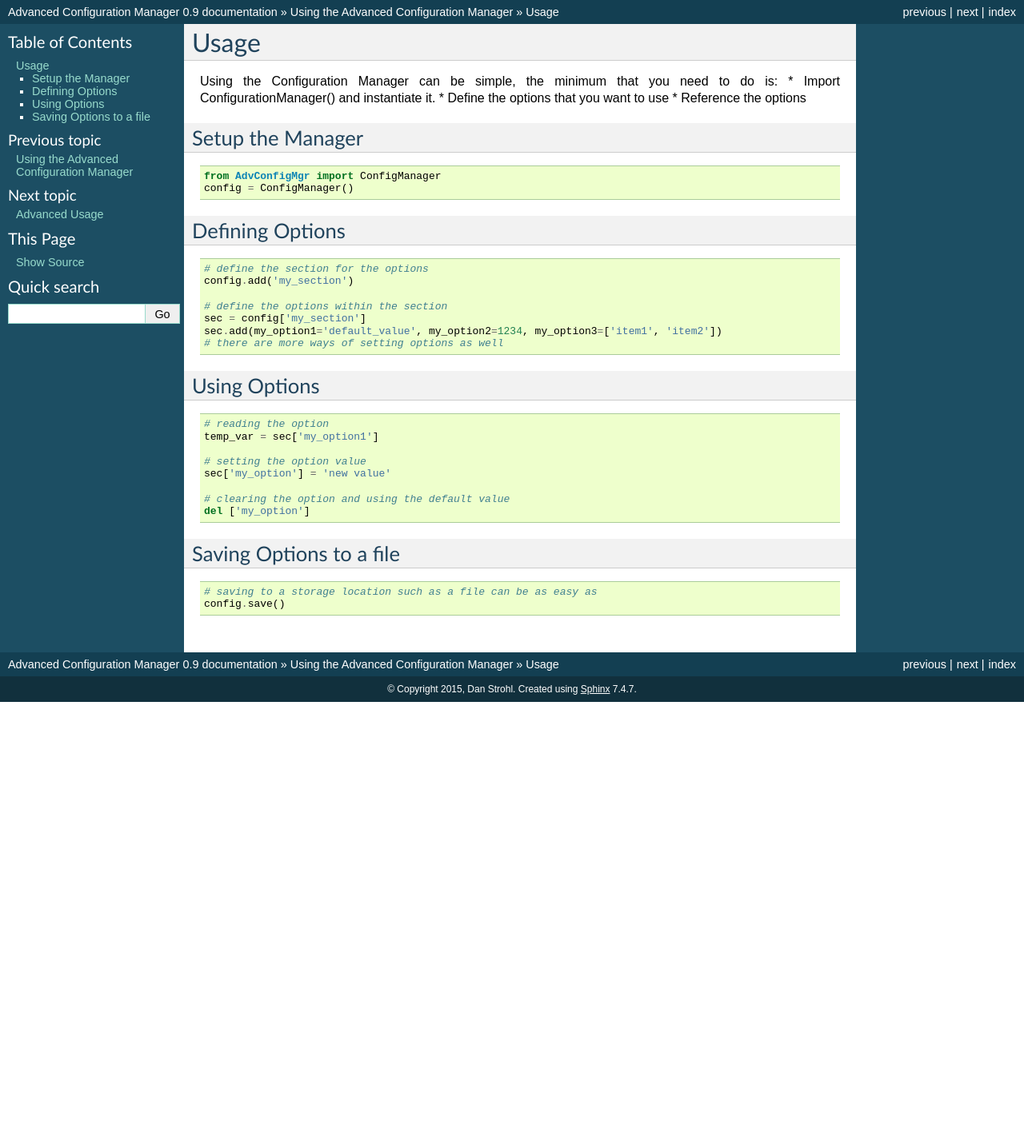
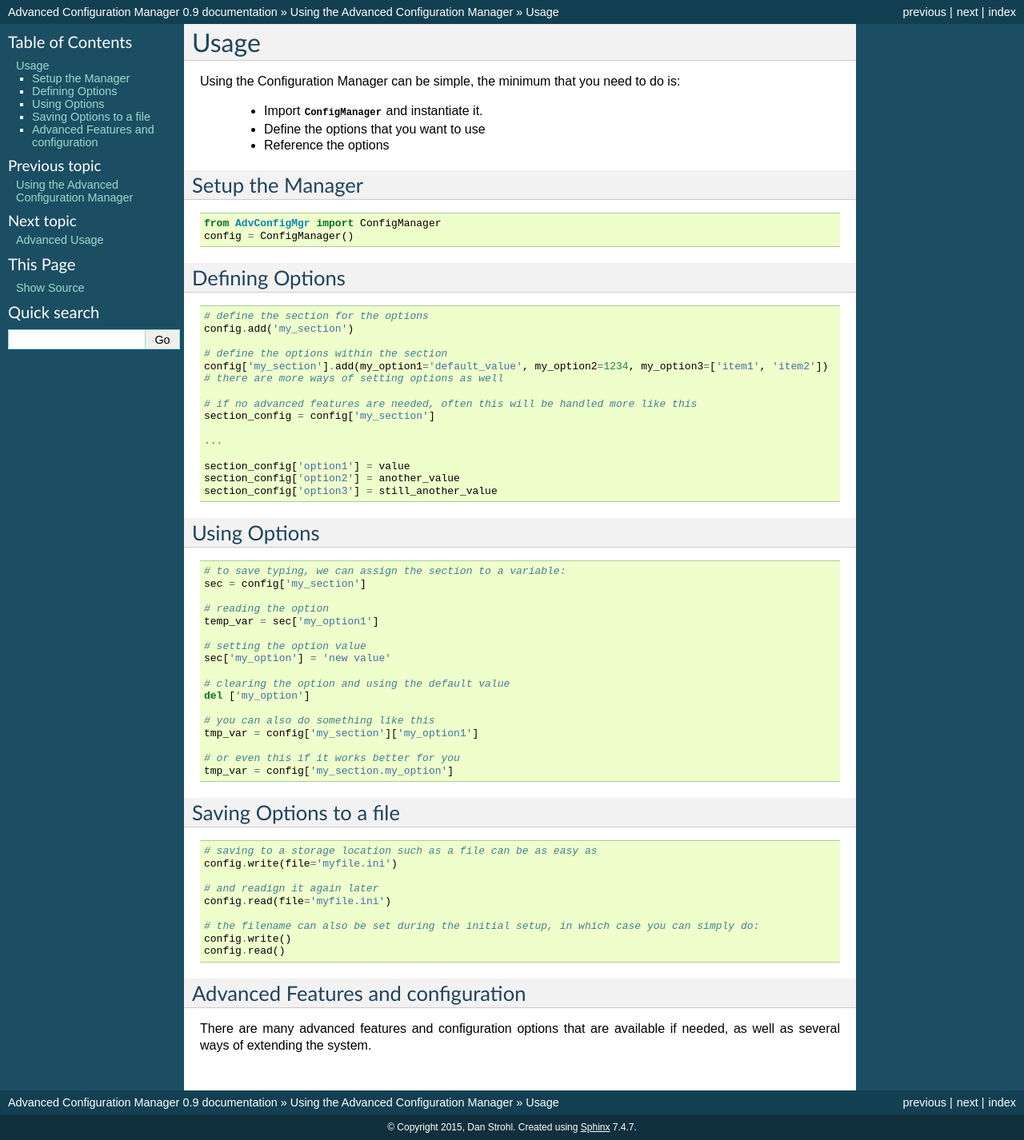
Before and after one commit to dstrohl/advanced_config_manager, a Sphinx documentation site: the page built from AdvConfigMgr/docs/docs/usage/usage.rst, in a window 1280 px wide. Shown: the whole page at 80% size. Built offline with Sphinx 7.4.7, drawn with Linux system fonts in a browser that asks for light colours; before the commit the page ends 900 px from its top, so only the background shows below that.

Commit message:
updated docs

```diff
--- a/AdvConfigMgr/docs/docs/usage/advanced.rst
+++ b/AdvConfigMgr/docs/docs/usage/advanced.rst
@@ -1,5 +1,7 @@
 Advanced Usage
 ==============
+
+For more information on how to use the advanced features of this module in your system, see the following topics.
 
 
 .. toctree::
--- a/AdvConfigMgr/docs/docs/usage/usage.rst
+++ b/AdvConfigMgr/docs/docs/usage/usage.rst
@@ -1,9 +1,10 @@
 Usage
 =====
 Using the Configuration Manager can be simple, the minimum that you need to do is:
-* Import ConfigurationManager() and instantiate it.
-* Define the options that you want to use
-* Reference the options
+
+    * Import :py:class:`ConfigManager` and instantiate it.
+    * Define the options that you want to use
+    * Reference the options
 
 
 Setup the Manager
@@ -22,14 +23,27 @@ Defining Options
     config.add('my_section')
 
     # define the options within the section
-    sec = config['my_section']
-    sec.add(my_option1='default_value', my_option2=1234, my_option3=['item1', 'item2'])
+    config['my_section'].add(my_option1='default_value', my_option2=1234, my_option3=['item1', 'item2'])
     # there are more ways of setting options as well
+
+    # if no advanced features are needed, often this will be handled more like this
+    section_config = config['my_section']
+
+    ...
+
+    section_config['option1'] = value
+    section_config['option2'] = another_value
+    section_config['option3'] = still_another_value
+
 
 Using Options
 -------------
 
 ::
+
+
+    # to save typing, we can assign the section to a variable:
+    sec = config['my_section']
 
     # reading the option
     temp_var = sec['my_option1']
@@ -40,6 +54,12 @@ Using Options
     # clearing the option and using the default value
     del ['my_option']
 
+    # you can also do something like this
+    tmp_var = config['my_section']['my_option1']
+
+    # or even this if it works better for you
+    tmp_var = config['my_section.my_option']
+
 
 Saving Options to a file
 ------------------------
@@ -47,4 +67,17 @@ Saving Options to a file
 ::
 
     # saving to a storage location such as a file can be as easy as
-    config.save()
+    config.write(file='myfile.ini')
+
+    # and readign it again later
+    config.read(file='myfile.ini')
+
+    # the filename can also be set during the initial setup, in which case you can simply do:
+    config.write()
+    config.read()
+
+Advanced Features and configuration
+-----------------------------------
+
+There are many advanced features and configuration options that are available if needed, as well as several ways of
+extending the system.
```
Also changed, not shown: 1 other file.
